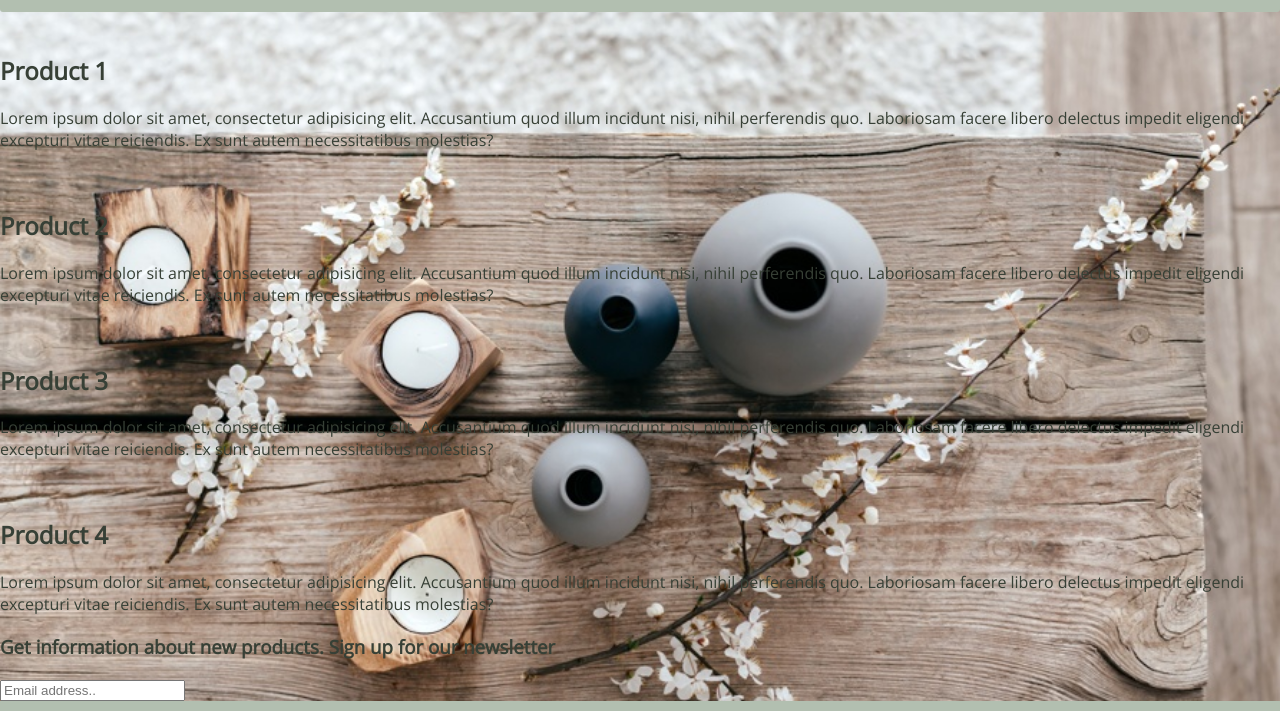
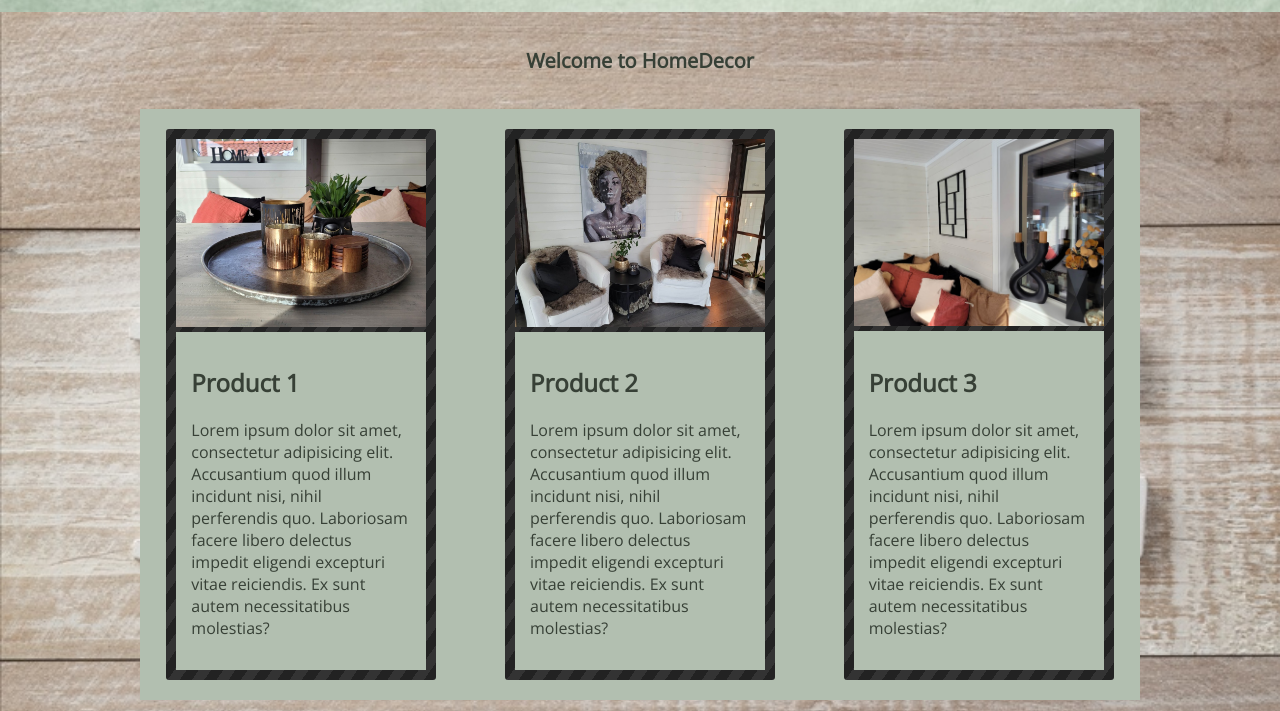
Before and after one commit to piasun/design2-ma1, a plain HTML site: page index.html in a window 1280 px wide. Shown: the part 79-790 px from the top of the page. Drawn offline with nearby package versions, Linux system fonts and the light colour scheme.

Commit message:
update images

```diff
--- a/css/imports/variables.css
+++ b/css/imports/variables.css
@@ -7,4 +7,11 @@
   --background: #b2bfb0;
   --main: #374036;
   --section: #eaf2e4;
+  --linear: repeating-linear-gradient(
+    -55deg,
+    #222,
+    #222 10px,
+    #333 10px,
+    #333 20px
+  );
 }
--- a/css/index.css
+++ b/css/index.css
@@ -1,8 +1,57 @@
-.main_intro {
-  background-image: url("../images/table_decor.jpg");
+.main_index {
+  background-image: url("../images/home.jpg");
   background-repeat: no-repeat;
   min-height: 770px;
   width: 100%;
   background-size: cover;
   margin-top: -20px;
 }
+
+.container {
+  max-width: 1000px;
+  margin: 20px auto;
+}
+
+.index-intro {
+  padding: 15px;
+  text-align: center;
+}
+
+.products-container {
+  background-color: var(--background);
+  display: flex;
+  flex-wrap: wrap;
+  gap: 1rem;
+}
+
+.product-card {
+  background: var(--linear);
+  margin: 20px auto;
+  width: 250px;
+  padding: 10px;
+  border-radius: 3px;
+}
+
+.product-card img {
+  width: 100%;
+}
+
+.product-info {
+  background-color: var(--background);
+  padding: 15px;
+}
+
+.newsletter-container {
+  background: var(--linear);
+  display: flex;
+  flex-direction: column;
+  padding: 20px 0;
+  align-items: center;
+}
+
+form {
+  max-width: 650px;
+  text-align: left;
+  margin: 10px;
+  padding: 20px;
+}
--- a/css/styles.css
+++ b/css/styles.css
@@ -13,9 +13,21 @@ body {
   color: var(--main);
 }
 
+h1 {
+  font-size: 20px;
+}
+
+.main {
+  background-image: url("../images/Background_HomeDecor.jpeg");
+  background-repeat: no-repeat;
+  min-height: 770px;
+  width: 100%;
+  background-size: cover;
+  margin-top: -20px;
+}
+
 /*header*/
 header {
-  background-color: var(--background);
   display: block;
   margin-top: 20px;
   min-height: 50px;
--- a/index.html
+++ b/index.html
@@ -19,8 +19,8 @@
       crossorigin="anonymous"
     ></script>
   </head>
-  <body>
-    <section class="main_intro">
+  <body class="main">
+    <section>
       <header>
         <div class="logo">HomeDecor</div>
         <input type="checkbox" id="menu-icon" />
@@ -37,12 +37,16 @@
           </ul>
         </nav>
       </header>
-      <main>
-        <section></section>
+      <main class="main_index">
+        <div class="container">
+          <section class="index-intro">
+            <h1>Welcome to HomeDecor</h1>
+          </section>
           <section class="products-container">
             <div class="product-card">
               <div class="product">
-              <img />
+                <img src="images/HomeDecor1-1.jpg" />
+                <div class="product-info">
                   <h2>Product 1</h2>
                   <p>
                     Lorem ipsum dolor sit amet, consectetur adipisicing elit.
@@ -52,9 +56,11 @@
                   </p>
                 </div>
               </div>
+            </div>
             <div class="product-card">
               <div class="product">
-              <img />
+                <img src="images/HomeDecor2-1.jpg" />
+                <div class="product-info">
                   <h2>Product 2</h2>
                   <p>
                     Lorem ipsum dolor sit amet, consectetur adipisicing elit.
@@ -64,9 +70,11 @@
                   </p>
                 </div>
               </div>
+            </div>
             <div class="product-card">
               <div class="product">
-              <img />
+                <img src="images/HomeDecor3-1.jpg" />
+                <div class="product-info">
                   <h2>Product 3</h2>
                   <p>
                     Lorem ipsum dolor sit amet, consectetur adipisicing elit.
@@ -76,19 +84,9 @@
                   </p>
                 </div>
               </div>
-          <div class="product-card">
-            <div class="product">
-              <img />
-              <h2>Product 4</h2>
-              <p>
-                Lorem ipsum dolor sit amet, consectetur adipisicing elit.
-                Accusantium quod illum incidunt nisi, nihil perferendis quo.
-                Laboriosam facere libero delectus impedit eligendi excepturi
-                vitae reiciendis. Ex sunt autem necessitatibus molestias?
-              </p>
-            </div>
             </div>
           </section>
+        </div>
         <section class="newsletter-container">
           <form>
             <h3>
```
Also changed, not shown: images/Background_HomeDecor.jpeg (added), images/HomeDecor1-1.jpg (added), images/HomeDecor2-1.jpg (added), images/HomeDecor3-1.jpg (added). Lines whose indentation alone changed are shown as unchanged.
